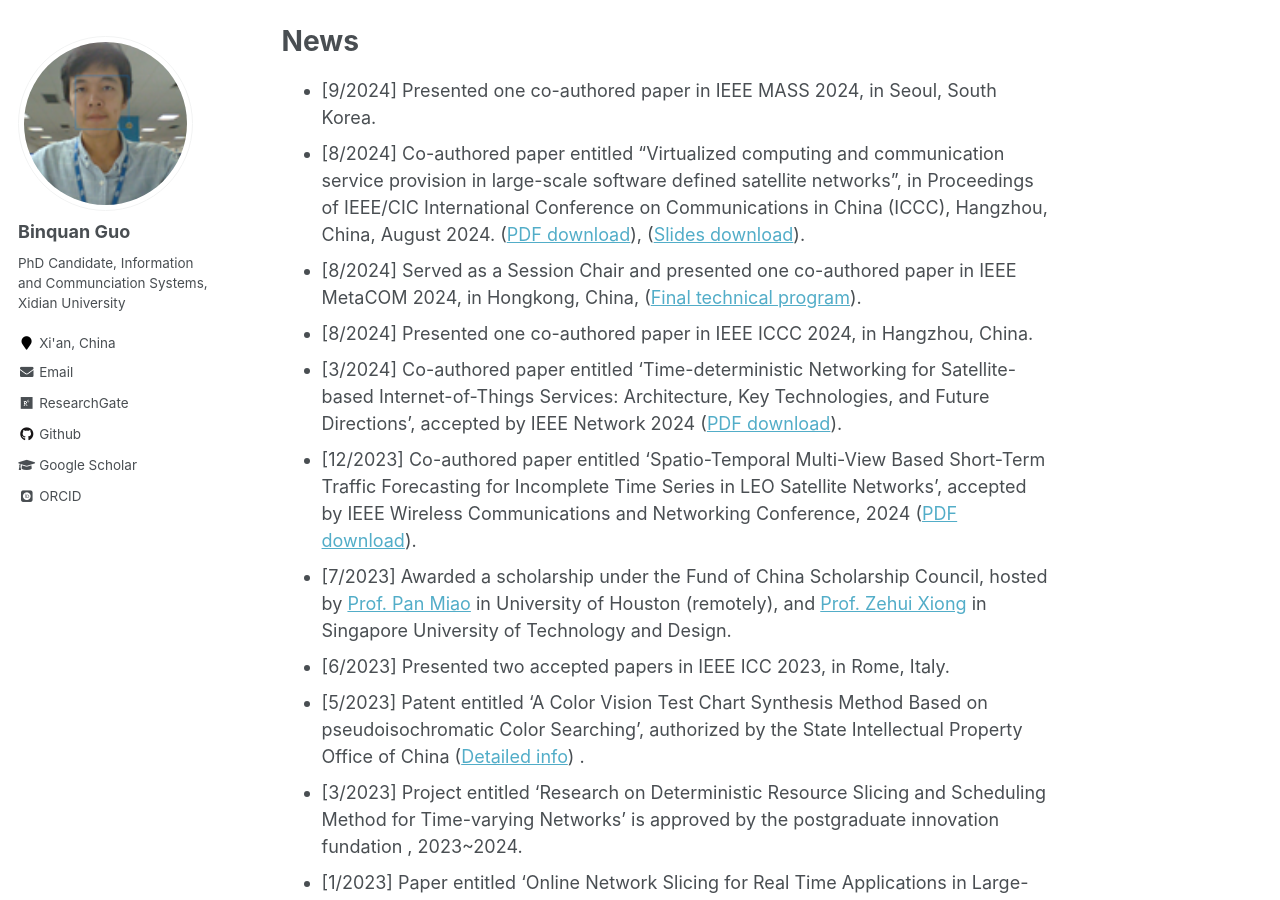
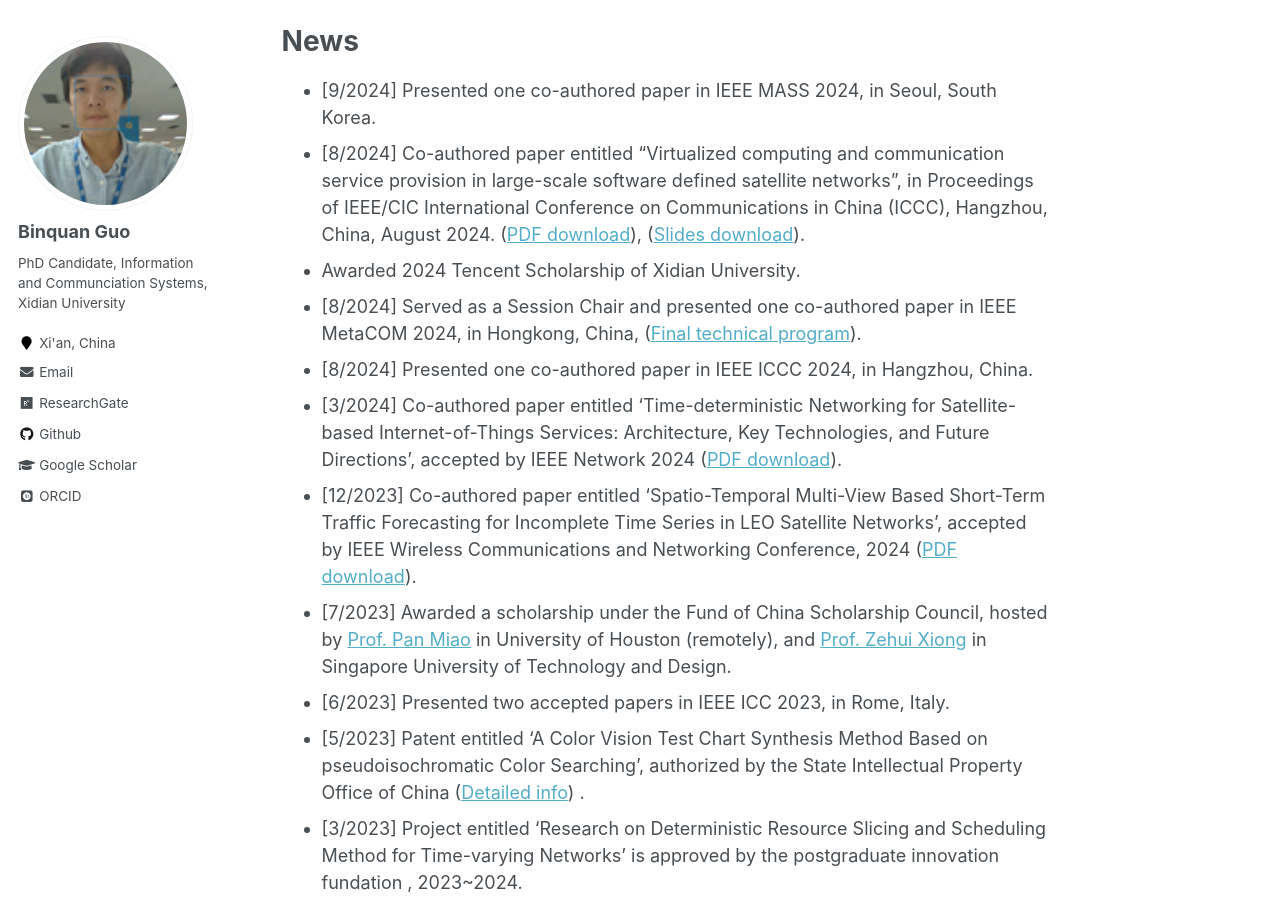
Before and after one commit to wilixx/wilixx.github.io, a Jekyll site: the page built from _pages/about.md, in a window 1280 px wide and 900 px high, scrolled down 614 px. Built offline with Jekyll 4.4.1, drawn with Linux system fonts in a browser that asks for light colours; some web fonts are replaced.

Commit message:
Update about.md

```diff
--- a/_pages/about.md
+++ b/_pages/about.md
@@ -18,6 +18,7 @@ News
 ======
 * [9/2024] Presented one co-authored paper in IEEE MASS 2024, in Seoul, South Korea.
 * [8/2024] Co-authored paper entitled "Virtualized computing and communication service provision in large-scale software defined satellite networks", in Proceedings of IEEE/CIC International Conference on Communications in China (ICCC), Hangzhou, China, August 2024.  ([PDF download](https://ieeexplore.ieee.org/document/10681883)), ([Slides download](https://github.com/wilixx/wilixx.github.io/blob/master/files/guo_ICCC2024_ppt_0808.pdf)).
+* Awarded 2024 Tencent Scholarship of Xidian University.
 * [8/2024] Served as a Session Chair and presented one co-authored paper in IEEE MetaCOM 2024, in Hongkong, China, ([Final technical program](https://www.ieee-metacom.org/2024/program.html)).
 * [8/2024] Presented one co-authored paper in IEEE ICCC 2024, in Hangzhou, China.
 * [3/2024] Co-authored paper entitled 'Time-deterministic Networking for Satellite-based Internet-of-Things Services: Architecture, Key Technologies, and Future Directions', accepted by IEEE Network 2024 ([PDF download](https://ieeexplore.ieee.org/document/10477426)).
```
